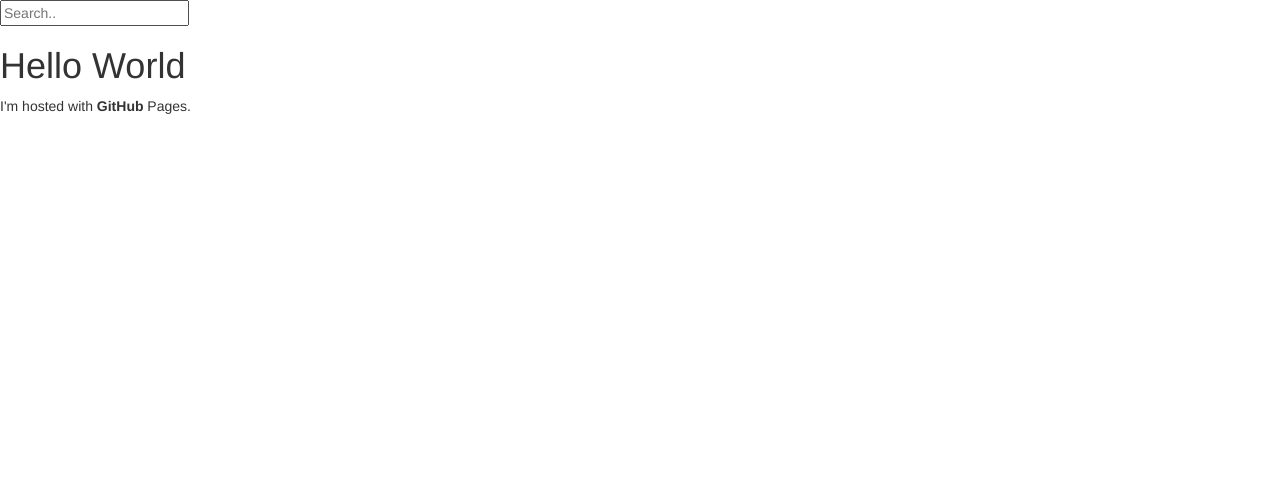
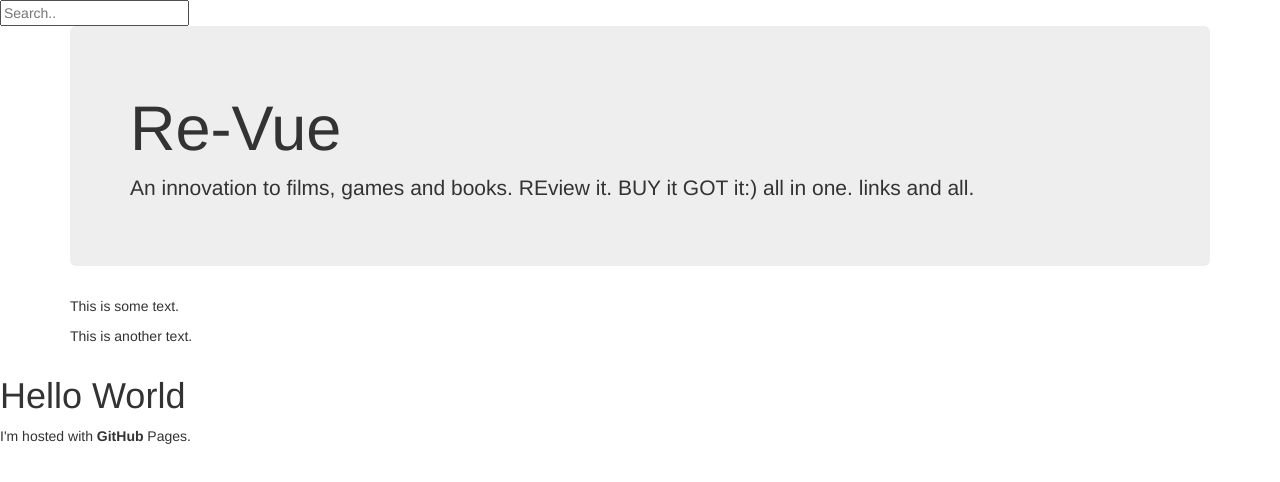
Before and after one commit to tmartello/tmartello.github.io, a plain HTML site: page index.html in a window 1280 px wide. Drawn offline with nearby package versions, Linux system fonts and the light colour scheme.

Commit message:
jumbotron thing

```diff
--- a/index.html
+++ b/index.html
@@ -6,6 +6,15 @@
   <title>Title Page</title>
   </head>
 <body>
+  <div class="container">
+  <div class="jumbotron">
+    <h1>Re-Vue</h1>
+    <p>An innovation to films, games and books. REview it. BUY it GOT it:)
+    all in one. links and all.</p>
+  </div>
+  <p>This is some text.</p>
+  <p>This is another text.</p>
+</div>
   <h1>Hello World</h1>
   <p>I'm hosted with <strong>GitHub</strong> Pages.</p>
   </body>
```
